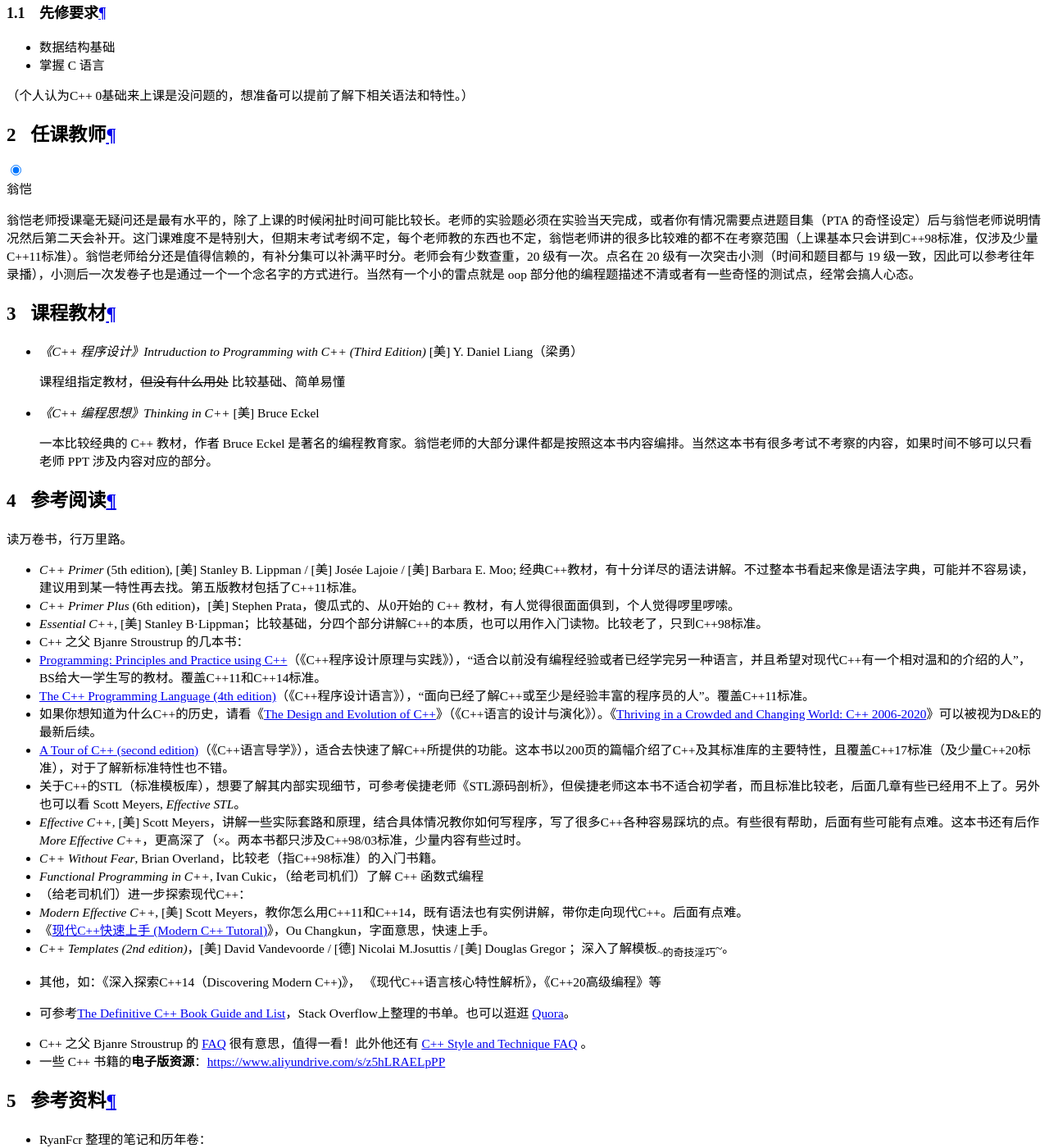
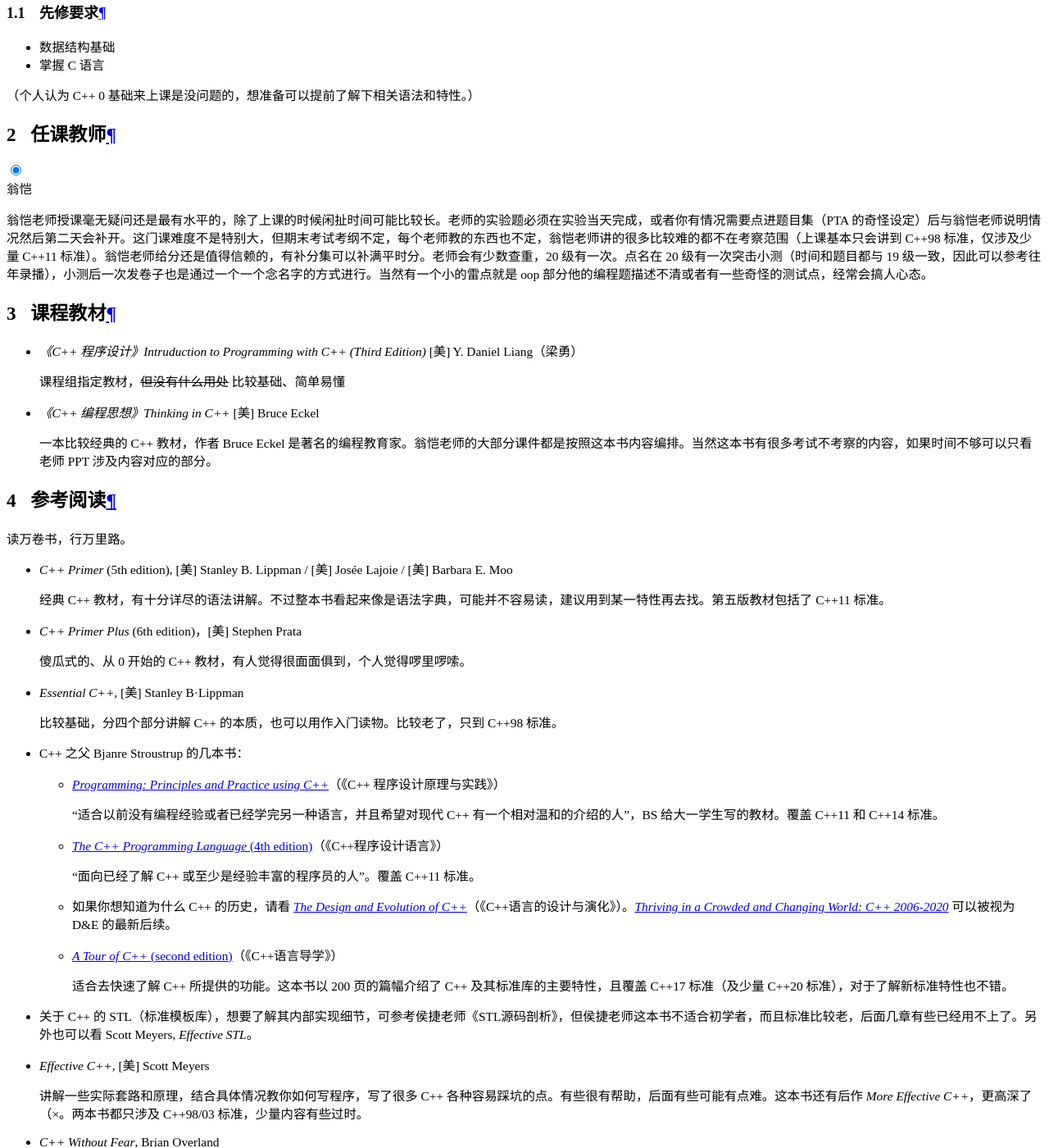
Before and after one commit to ZJU-Turing/TuringCourses, an MkDocs documentation site: the page built from docs/major_basic/object_oriented_programming/index.md, in a window 1280 px wide and 1400 px high, scrolled down 16852 px. Shown: the whole window at 82% size. Built offline with MkDocs 1.6.1 and Material for MkDocs 9.7.7, drawn with Linux system fonts in a browser that asks for light colours; comment, search, counter and statistics services are not loaded; some of the changed lines change nothing that is shown; some of the changed text lies outside the part shown.

Commit message:
style: improve oop

```diff
--- a/docs/major_basic/object_oriented_programming/index.md
+++ b/docs/major_basic/object_oriented_programming/index.md
@@ -15,13 +15,13 @@
 - 数据结构基础
 - 掌握 C 语言
 
-（个人认为C++ 0基础来上课是没问题的，想准备可以提前了解下相关语法和特性。）
+（个人认为 C++ 0 基础来上课是没问题的，想准备可以提前了解下相关语法和特性。）
 
 ## 任课教师
 
 === "翁恺"
 
-   翁恺老师授课毫无疑问还是最有水平的，除了上课的时候闲扯时间可能比较长。老师的实验题必须在实验当天完成，或者你有情况需要点进题目集（PTA 的奇怪设定）后与翁恺老师说明情况然后第二天会补开。这门课难度不是特别大，但期末考试考纲不定，每个老师教的东西也不定，翁恺老师讲的很多比较难的都不在考察范围（上课基本只会讲到C++98标准，仅涉及少量C++11标准）。翁恺老师给分还是值得信赖的，有补分集可以补满平时分。老师会有少数查重，20 级有一次。点名在 20 级有一次突击小测（时间和题目都与 19 级一致，因此可以参考往年录播），小测后一次发卷子也是通过一个一个念名字的方式进行。当然有一个小的雷点就是 oop 部分他的编程题描述不清或者有一些奇怪的测试点，经常会搞人心态。
+   翁恺老师授课毫无疑问还是最有水平的，除了上课的时候闲扯时间可能比较长。老师的实验题必须在实验当天完成，或者你有情况需要点进题目集（PTA 的奇怪设定）后与翁恺老师说明情况然后第二天会补开。这门课难度不是特别大，但期末考试考纲不定，每个老师教的东西也不定，翁恺老师讲的很多比较难的都不在考察范围（上课基本只会讲到 C++98 标准，仅涉及少量 C++11 标准）。翁恺老师给分还是值得信赖的，有补分集可以补满平时分。老师会有少数查重，20 级有一次。点名在 20 级有一次突击小测（时间和题目都与 19 级一致，因此可以参考往年录播），小测后一次发卷子也是通过一个一个念名字的方式进行。当然有一个小的雷点就是 oop 部分他的编程题描述不清或者有一些奇怪的测试点，经常会搞人心态。
 
 ## 课程教材
 
@@ -37,51 +37,83 @@
 
 读万卷书，行万里路。
 
-* *C++ Primer* (5th edition), [美] Stanley B. Lippman / [美] Josée Lajoie / [美] Barbara E. Moo; 经典C++教材，有十分详尽的语法讲解。不过整本书看起来像是语法字典，可能并不容易读，建议用到某一特性再去找。第五版教材包括了C++11标准。
-* *C++ Primer Plus* (6th edition)，[美] Stephen Prata，傻瓜式的、从0开始的 C++ 教材，有人觉得很面面俱到，个人觉得啰里啰嗦。
-* *Essential C++*, [美] Stanley B·Lippman；比较基础，分四个部分讲解C++的本质，也可以用作入门读物。比较老了，只到C++98标准。
+* *C++ Primer* (5th edition), [美] Stanley B. Lippman / [美] Josée Lajoie / [美] Barbara E. Moo
+
+    经典 C++ 教材，有十分详尽的语法讲解。不过整本书看起来像是语法字典，可能并不容易读，建议用到某一特性再去找。第五版教材包括了 C++11 标准。
+
+* *C++ Primer Plus* (6th edition)，[美] Stephen Prata
+
+    傻瓜式的、从 0 开始的 C++ 教材，有人觉得很面面俱到，个人觉得啰里啰嗦。
+
+* *Essential C++*, [美] Stanley B·Lippman
+
+    比较基础，分四个部分讲解 C++ 的本质，也可以用作入门读物。比较老了，只到 C++98 标准。
+
 * C++ 之父 Bjanre Stroustrup 的几本书：
-  * [Programming: Principles and Practice using C++](https://link.zhihu.com/?target=https%3A//www.stroustrup.com/programming.html)（《C++程序设计原理与实践》），“适合以前没有编程经验或者已经学完另一种语言，并且希望对现代C++有一个相对温和的介绍的人”，BS给大一学生写的教材。覆盖C++11和C++14标准。
-  *  [The C++ Programming Language (4th edition)](https://link.zhihu.com/?target=https%3A//www.stroustrup.com/4th.html)（《C++程序设计语言》），“面向已经了解C++或至少是经验丰富的程序员的人”。覆盖C++11标准。
-  * 如果你想知道为什么C++的历史，请看《[The Design and Evolution of C++](https://link.zhihu.com/?target=https%3A//www.stroustrup.com/dne.html)》（《C++语言的设计与演化》）。《[Thriving in a Crowded and Changing World: C++ 2006-2020](https://link.zhihu.com/?target=https%3A//dl.acm.org/doi/pdf/10.1145/3386320)》可以被视为D&E的最新后续。
-  * [A Tour of C++ (second edition)](https://link.zhihu.com/?target=https%3A//www.stroustrup.com/tour2.html)（《C++语言导学》），适合去快速了解C++所提供的功能。这本书以200页的篇幅介绍了C++及其标准库的主要特性，且覆盖C++17标准（及少量C++20标准），对于了解新标准特性也不错。
-* 关于C++的STL（标准模板库），想要了解其内部实现细节，可参考侯捷老师《STL源码剖析》，但侯捷老师这本书不适合初学者，而且标准比较老，后面几章有些已经用不上了。另外也可以看 Scott Meyers, *Effective STL*。
-* *Effective C++*, [美] Scott Meyers，讲解一些实际套路和原理，结合具体情况教你如何写程序，写了很多C++各种容易踩坑的点。有些很有帮助，后面有些可能有点难。这本书还有后作*More Effective C++*，更高深了（×。两本书都只涉及C++98/03标准，少量内容有些过时。
-* *C++ Without Fear*, Brian Overland，比较老（指C++98标准）的入门书籍。
-* *Functional Programming in C++*, Ivan Cukic，（给老司机们）了解 C++ 函数式编程
-* （给老司机们）进一步探索现代C++：
-  * *Modern Effective C++*, [美] Scott Meyers，教你怎么用C++11和C++14，既有语法也有实例讲解，带你走向现代C++。后面有点难。
-  * 《[现代C++快速上手 (Modern C++ Tutoral)](https://github.com/changkun/modern-cpp-tutorial)》，Ou Changkun，字面意思，快速上手。
-  * *C++ Templates (2nd edition)*，[美] David Vandevoorde / [德] Nicolai M.Josuttis / [美] Douglas Gregor ；深入了解模板~~的奇技淫巧~~。
-  * 其他，如：《深入探索C++14（Discovering Modern C++)》， 《现代C++语言核心特性解析》，《C++20高级编程》等
+    * [*Programming: Principles and Practice using C++*](https://link.zhihu.com/?target=https%3A//www.stroustrup.com/programming.html)（《C++ 程序设计原理与实践》）
 
-* 可参考[The Definitive C++ Book Guide and List](https://stackoverflow.com/questions/388242/the-definitive-c-book-guide-and-list)，Stack Overflow上整理的书单。也可以逛逛 [Quora](https://www.quora.com/What-is-the-best-C-book-for-a-beginner)。
+        “适合以前没有编程经验或者已经学完另一种语言，并且希望对现代 C++ 有一个相对温和的介绍的人”，BS 给大一学生写的教材。覆盖 C++11 和 C++14 标准。
+
+    * [*The C++ Programming Language* (4th edition)](https://link.zhihu.com/?target=https%3A//www.stroustrup.com/4th.html)（《C++程序设计语言》）
+
+        “面向已经了解 C++ 或至少是经验丰富的程序员的人”。覆盖 C++11 标准。
+
+    * 如果你想知道为什么 C++ 的历史，请看 [*The Design and Evolution of C++*](https://link.zhihu.com/?target=https%3A//www.stroustrup.com/dne.html)（《C++语言的设计与演化》）。[*Thriving in a Crowded and Changing World: C++ 2006-2020*](https://link.zhihu.com/?target=https%3A//dl.acm.org/doi/pdf/10.1145/3386320) 可以被视为 D&E 的最新后续。
+    * [*A Tour of C++* (second edition)](https://link.zhihu.com/?target=https%3A//www.stroustrup.com/tour2.html)（《C++语言导学》）
+
+        适合去快速了解 C++ 所提供的功能。这本书以 200 页的篇幅介绍了 C++ 及其标准库的主要特性，且覆盖 C++17 标准（及少量 C++20 标准），对于了解新标准特性也不错。
+
+* 关于 C++ 的 STL（标准模板库），想要了解其内部实现细节，可参考侯捷老师《STL源码剖析》，但侯捷老师这本书不适合初学者，而且标准比较老，后面几章有些已经用不上了。另外也可以看 Scott Meyers, *Effective STL*。
+* *Effective C++*, [美] Scott Meyers
+
+    讲解一些实际套路和原理，结合具体情况教你如何写程序，写了很多 C++ 各种容易踩坑的点。有些很有帮助，后面有些可能有点难。这本书还有后作 *More Effective C++*，更高深了（×。两本书都只涉及 C++98/03 标准，少量内容有些过时。
+
+* *C++ Without Fear*, Brian Overland
+
+    比较老（指 C++98 标准）的入门书籍。
+
+* *Functional Programming in C++*, Ivan Cukic
+
+    （给老司机们）了解 C++ 函数式编程
+
+* （给老司机们）进一步探索现代 C++：
+    * *Modern Effective C++*, [美] Scott Meyers
+
+        教你怎么用 C++11 和 C++14，既有语法也有实例讲解，带你走向现代 C++。后面有点难。
+
+    * [《现代 C++ 快速上手 (Modern C++ Tutoral)》](https://github.com/changkun/modern-cpp-tutorial)》，Ou Changkun，字面意思，快速上手。
+    * *C++ Templates* (2nd edition)，[美] David Vandevoorde / [德] Nicolai M.Josuttis / [美] Douglas Gregor
+
+        深入了解模板<del>的奇技淫巧</del>。
+
+    * 其他，如：《深入探索 C++14（Discovering Modern C++)》《现代 C++ 语言核心特性解析》《C++20 高级编程》等
+
+* 可参考 [The Definitive C++ Book Guide and List](https://stackoverflow.com/questions/388242/the-definitive-c-book-guide-and-list)，Stack Overflow 上整理的书单。也可以逛逛 [Quora](https://www.quora.com/What-is-the-best-C-book-for-a-beginner)。
 * C++ 之父 Bjanre Stroustrup 的 [FAQ](https://www.stroustrup.com/bs_faq.html) 很有意思，值得一看！此外他还有 [C++ Style and Technique FAQ](https://www.stroustrup.com/bs_faq2.html) 。
 * 一些 C++ 书籍的**电子版资源**：https://www.aliyundrive.com/s/z5hLRAELpPP
 
 ## 参考资料
 - RyanFcr 整理的笔记和历年卷：[:material-github: RyanFcr/ZJU_Course:大二春夏/面向对象程序设计OOP](https://github.com/RyanFcr/ZJU_Course/tree/main/%E5%A4%A7%E4%BA%8C%E6%98%A5%E5%A4%8F/%E9%9D%A2%E5%90%91%E5%AF%B9%E8%B1%A1%E7%A8%8B%E5%BA%8F%E8%AE%BE%E8%AE%A1OOP)
 - Stanford CS106L 课程：https://www.cc98.org/topic/5401931
-- ~~私货：~~金鱼马~~学弟~~的专栏 https://www.zhihu.com/column/c_1561843704159232000
-- Isshiki 学长的课堂笔记 [📔 [大一寒假\] ZJU Object-Oriented Programing Using C++ (yuque.com)](https://www.yuque.com/isshikixiu/codes/wk_oop)
-- 咸鱼暄学长的 [ C++ Weekly Tips](https://www.yuque.com/xianyuxuan/saltfish_shop/weekly017) 和 [快速入门 C++ 写题](https://xuan-insr.github.io/cpp/cpp_for_contests/)
+- 贺老师的专栏：https://www.zhihu.com/column/c_1561843704159232000
+- Isshiki 的课堂笔记：[📔 \[大一寒假\] ZJU Object-Oriented Programing Using C++ (yuque.com)](https://www.yuque.com/isshikixiu/codes/wk_oop)
+- 咸鱼暄学长的 [C++ Weekly Tips](https://www.yuque.com/xianyuxuan/saltfish_shop/weekly017) 和[快速入门 C++ 写题](https://xuan-insr.github.io/cpp/cpp_for_contests/)
 
 ## 分数构成
 
 === "翁恺"
+    - quiz 5%
+    - Homework 10%
+    - 七个 Labs（一次上机期中考试） 15%
+    - 一个大 Project 15% team work（2 人一组）
+        - MUD 游戏
+        - 日记本
+        - 也可以是自己的题目
+        - 每个月都要上交进度报告，进度报告一般给 100，结题报告按实际情况给分，四次报告取平均
+    - 期中 5%
+    - 期末 50%
 
-+ quiz 5%
-  + Homework 10%
-  + 七个 Labs（一次上机期中考试） 15%
-  + 一个大Project 15% team work（2 人一组）
-  + MUD游戏
-  + 日记本
-  + 也可以是自己的题目
-+ 每个月都要上交进度报告，进度报告一般给 100，结题报告按实际情况给分，四次报告取平均
-+ 期中 5%
-+ 期末 50%
-
-除此之外还会有补分集（3分），很多同学的平时分都是满分。
+    除此之外还会有补分集（3分），很多同学的平时分都是满分。
 
 期末复习可以参考这个[课程资料仓库](https://github.com/RyanFcr/ZJU_Course/tree/main/%E5%A4%A7%E4%BA%8C%E6%98%A5%E5%A4%8F/%E9%9D%A2%E5%90%91%E5%AF%B9%E8%B1%A1%E7%A8%8B%E5%BA%8F%E8%AE%BE%E8%AE%A1OOP)。这门课期末考试不是很友好，除了之前说的大纲不确定外，部分老师命题水平实在有限，也有部分老师出题审核不严格出现漏洞。另外，C++ 语言本身就很复杂，而且考试可能会考到一些很细的语言特性，可能需要平时多注意。
 
```
